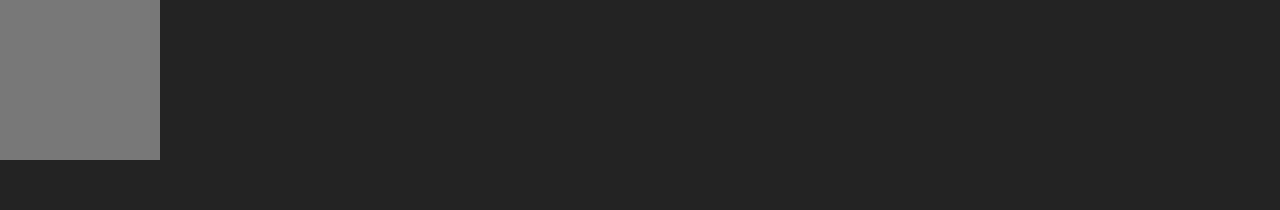
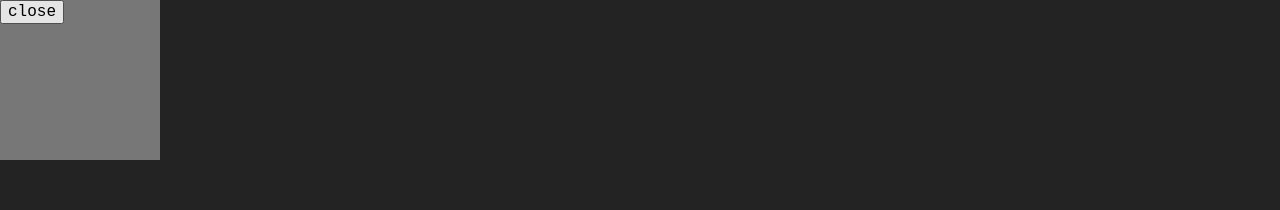
Before and after one commit to ThomasBonomo/NotX-Server-Interface, a plain HTML site: page index.html in a window 1280 px wide. Shown: the top 210 px of the page. Drawn offline with Linux system fonts and the light colour scheme.

Commit message:
Update index.html

```diff
--- a/index.html
+++ b/index.html
@@ -10,6 +10,11 @@
 	<body>
 		<div id="dwm" class="dwm">
 			<div class="desktop-window">
+				<div class="title-bar">
+					<button>close</button>
+				</div>
+				<div>
+				</div>
 			</div>
 		</div>
 
```
